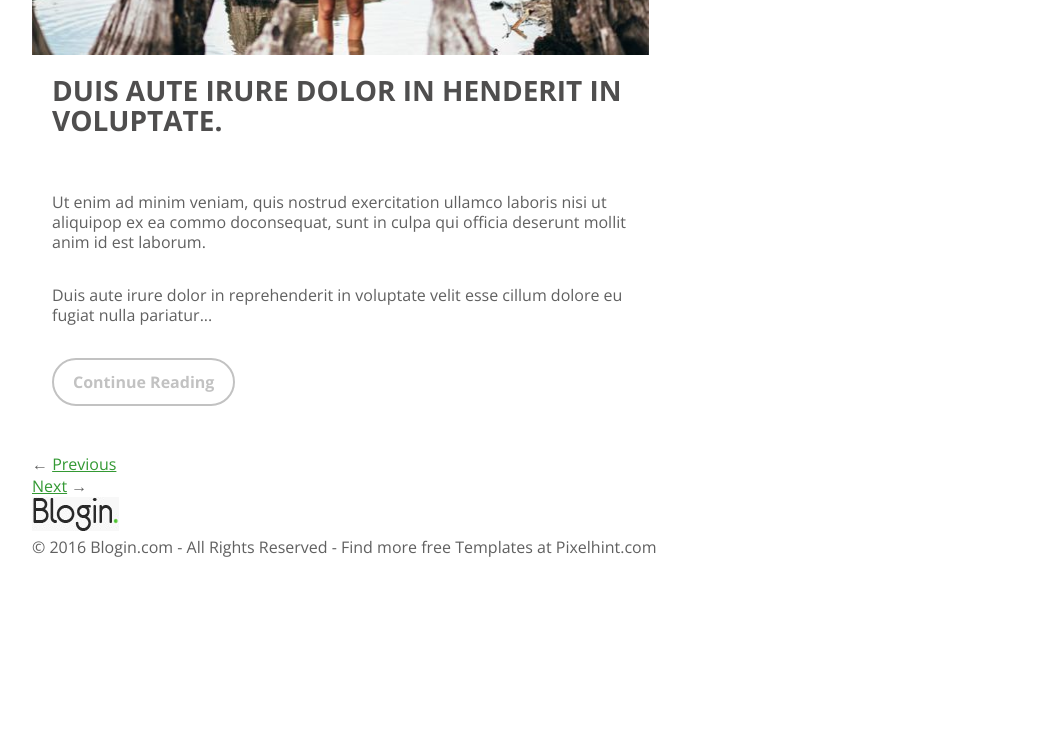
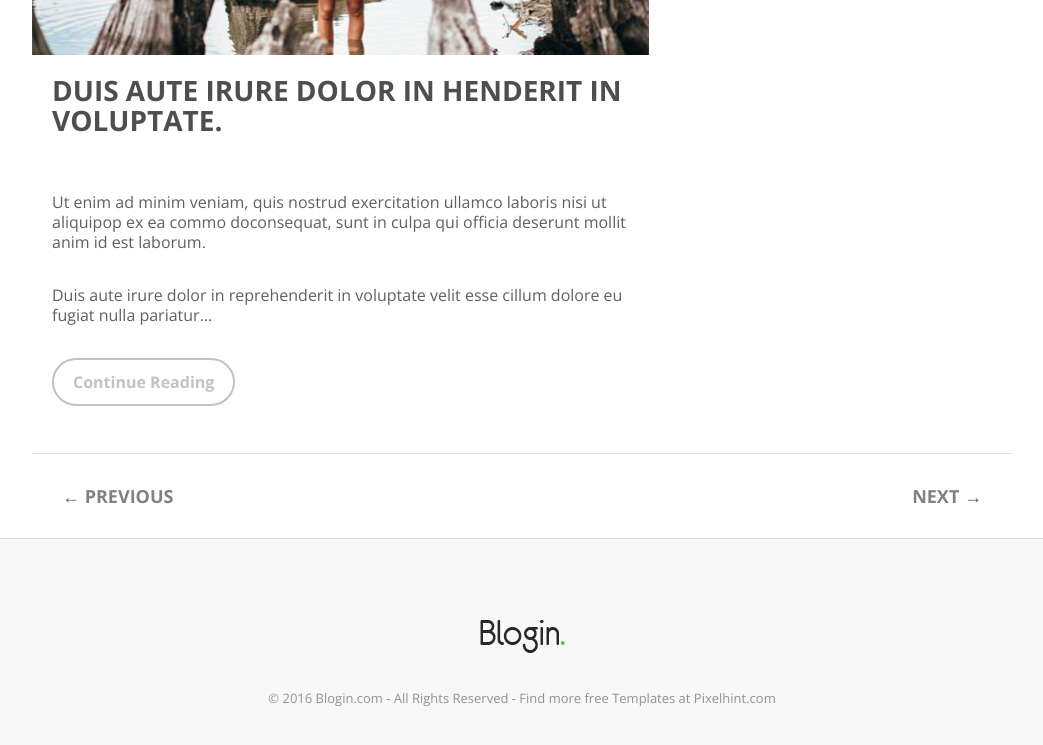
Before and after one commit to Alehandro231/BlogIn, a plain HTML site: page docs/index.html in a window 1280 px wide. Shown: the part 1173-1918 px from the top of the page, without its empty margins (118-1161 px from the left). Before the commit the page ends 1731 px from the top, so only its background shows below. Drawn offline with nearby package versions, Linux system fonts and the light colour scheme.

Commit message:
Стилизована доп. размерка переходов со страницы влево и вправо, и стилизован футер

```diff
--- a/docs/style.css
+++ b/docs/style.css
@@ -362,5 +362,46 @@ aside {
 .widget div.subsribe .subsribe-img {
     position: absolute;
     right: 20px;
-    top: 13px;
+    top: 16px;
 }
+
+/* Стилизация переходов со страницы на страницу */
+
+.pager {
+    border-top: 1px solid #e1e0e0;
+    text-transform: uppercase;
+    font-size: 1.125em;
+    font-weight: 700;
+    padding: 30px;
+}
+
+.pager a {
+    color: #818181;
+    text-decoration: none;
+}
+
+.pager a:hover {
+    text-decoration: underline;
+}
+
+.pager p.previous-link {
+    float: left;
+}
+
+.pager p.next-link {
+    float: right;
+}
+
+/* Стилизация футера */
+footer {
+    background: #f8f8f8;
+    border-top: 1px solid #e1e0e0;
+    text-align: center;
+    font-size: 0.8125em;
+    color: #939292;
+    padding: 80px 0 150px;
+}
+
+footer img {
+    margin-bottom: 32px;
+}
```
